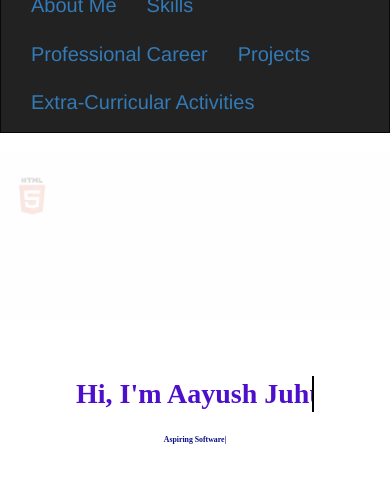
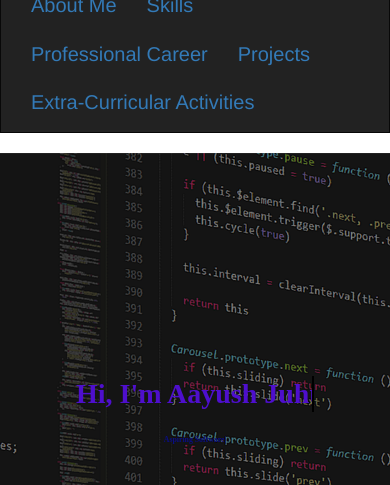
Before and after one commit to aayushjuhu/Resume, a plain HTML site: page index.html in a window 390 px wide. Shown: the part 75-560 px from the top of the page. Drawn offline with nearby package versions, Linux system fonts and the light colour scheme; a web font is replaced by a local one.

Commit message:
Update style.css

```diff
--- a/assets/css/style.css
+++ b/assets/css/style.css
@@ -162,6 +162,14 @@ h6 {
   #hero h1 {
     font-size: 28px;
     line-height: 36px;
+  }
+  #hero {
+    width: 100%;
+    height: 75vh;
+    background: url("../img/programming-g85a9a9d99_1920.png") top center;
+
+    background-repeat: no-repeat;
+    padding:  12px;
   }
 
   #hero h2 {
```
